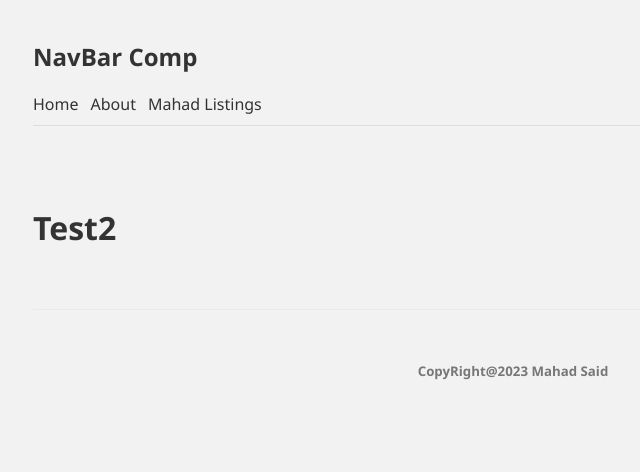
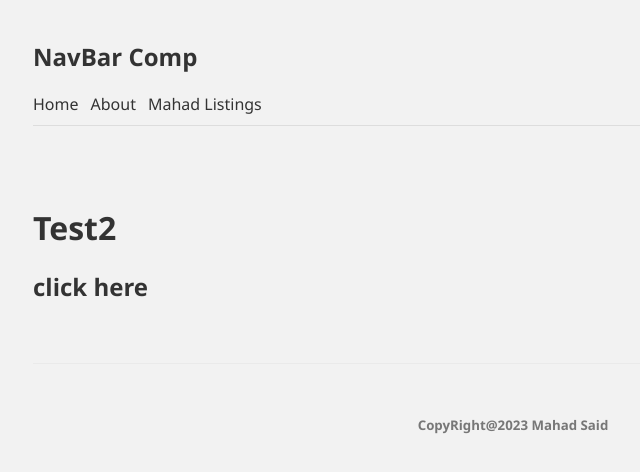
Before and after one commit to Mahad444/NextApp, a Next.js app: page /mahad/test2 in a window 1280 px wide. Shown: the top 472 px of the page, without its empty margins (127-767 px from the left). Built offline with nearby package versions, Linux system fonts and the light colour scheme.

Commit message:
adding a h1 tag to see if the possess same style

```diff
--- a/pages/mahad/test2.js
+++ b/pages/mahad/test2.js
@@ -1,7 +1,9 @@
+
 const Test = () => {
     return (
         <div>
             <h1>Test2</h1>
+            <h2> click here</h2>
         </div>
      );
 }
```
